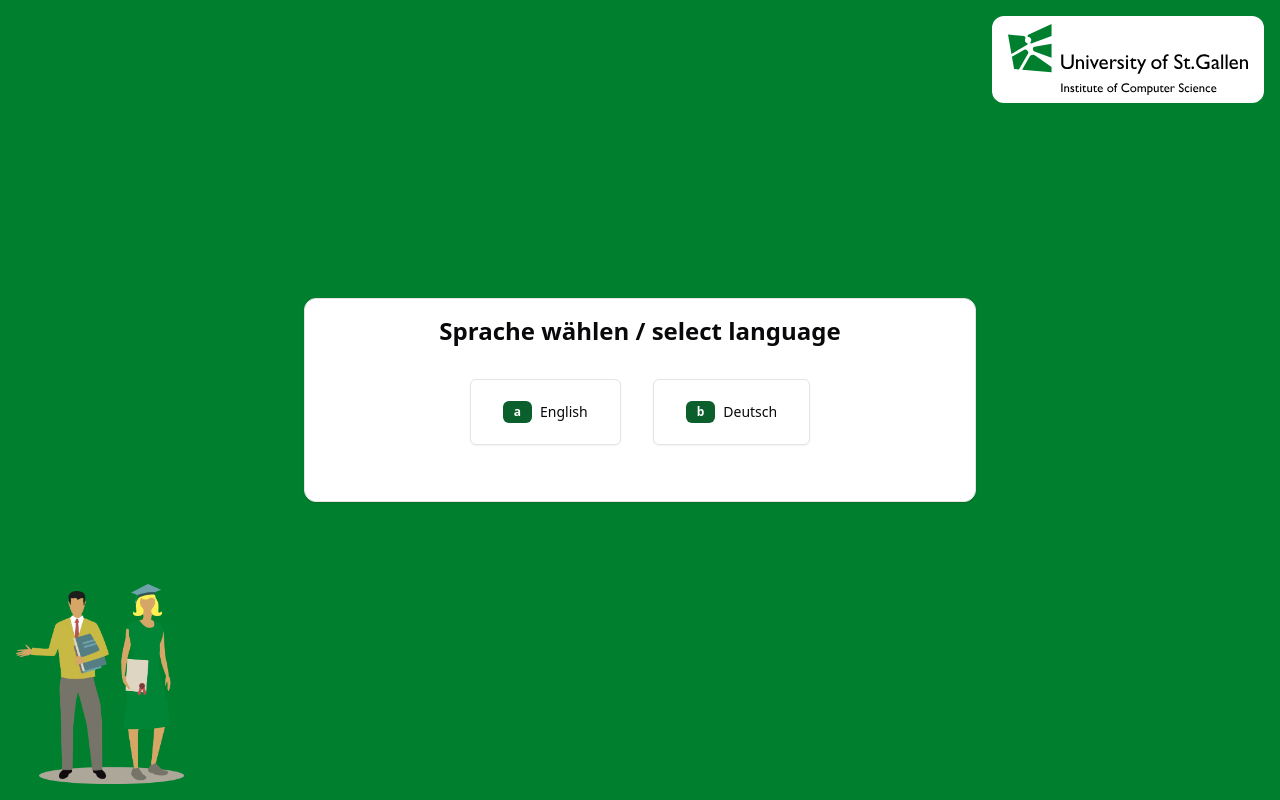
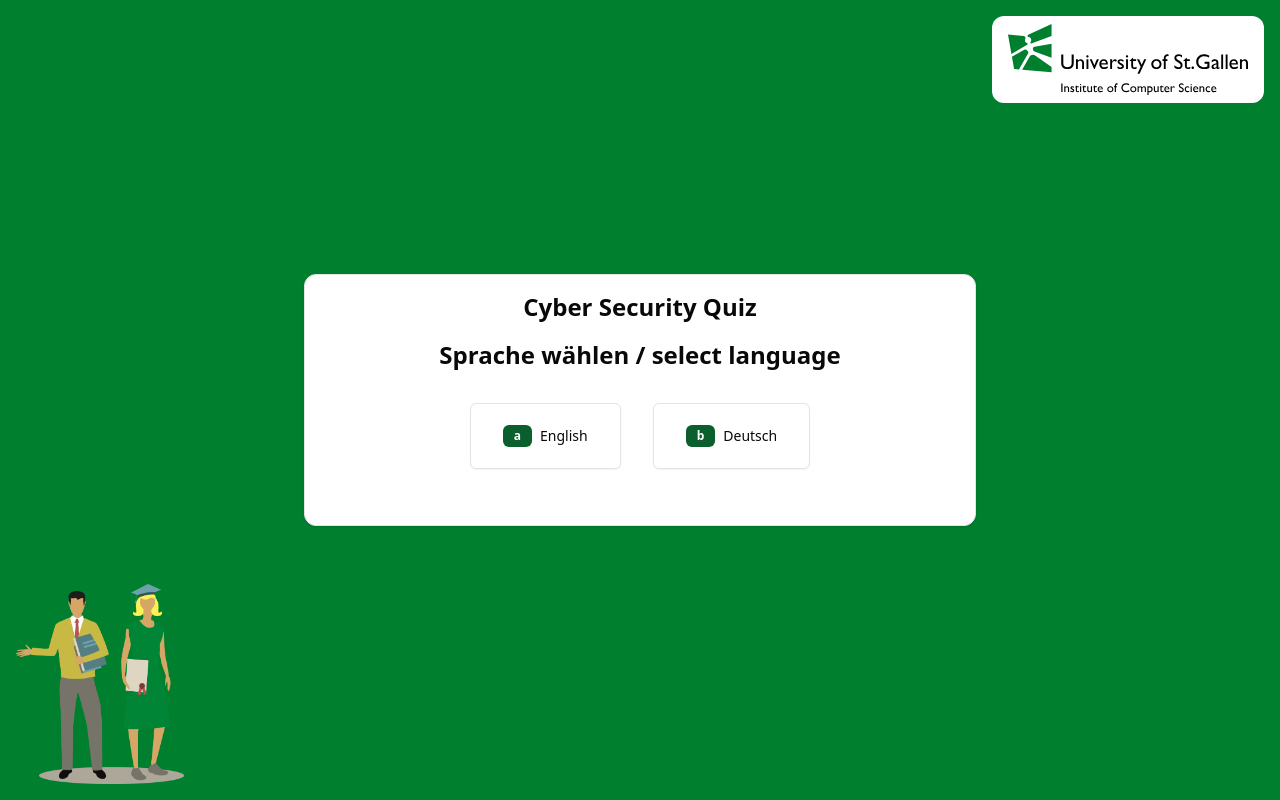
Before and after one commit to prg-grp/squ-openday-privacy-quiz, a Next.js app: page / in a window 1280 px wide. Built offline with nearby package versions, Linux system fonts and the light colour scheme.

Commit message:
add title to quiz lang selector

```diff
--- a/app/page.tsx
+++ b/app/page.tsx
@@ -129,6 +129,7 @@
                 exit={{ opacity: 0 }}
                 className="text-center"
               >
+                <h2 className="text-2xl font-bold mb-4">Cyber Security Quiz</h2>
                 <h2 className="text-2xl font-bold mb-4">Sprache wählen / select language</h2>
                 <div className="flex justify-center">
                   <Button
```
